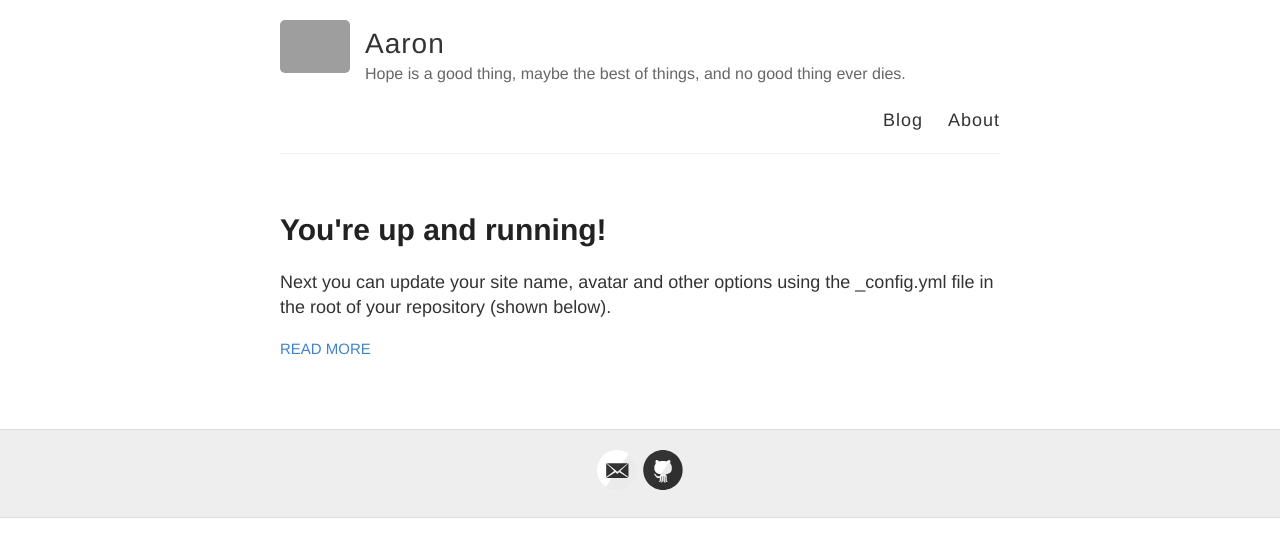
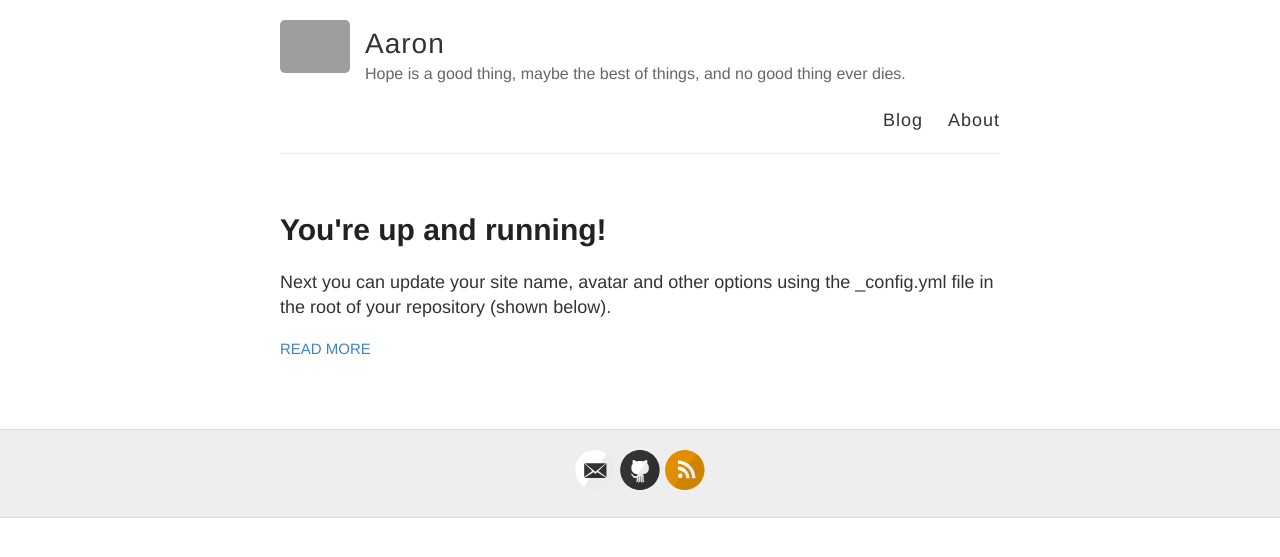
Before and after one commit to C0dak/aaron-13.github.io, a Jekyll site: the page built from index.html, in a window 1280 px wide. Shown: the top 557 px of the page. Built offline with Jekyll 4.4.1, drawn with Linux system fonts in a browser that asks for light colours; grey boxes are pictures that could not be loaded.

Commit message:
commit-05

```diff
--- a/_config.yml
+++ b/_config.yml
@@ -25,7 +25,7 @@ footer-links:
   instagram:
   linkedin:
   pinterest:
-  rss: # just type anything here for a working RSS icon
+  rss: session csrf
   twitter:
   stackoverflow: # your stackoverflow profile, e.g. "users/50476/bart-kiers"
   youtube: # channel/<your_long_string> or user/<user-name>
```
